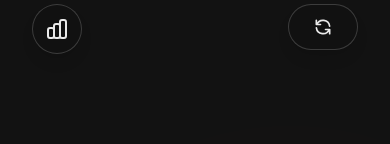
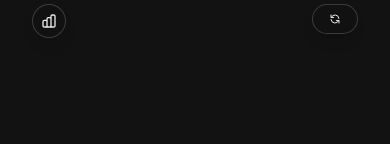
Before and after one commit to enesturkhan/ihlas-zikir, a Next.js app: page / in a window 390 px wide. Shown: the top 144 px of the page. Built offline with nearby package versions, Linux system fonts and the light colour scheme.

Commit message:
07.10.2025 - 12.06

```diff
--- a/src/app/page.tsx
+++ b/src/app/page.tsx
@@ -74,7 +74,7 @@ export default function Home() {
         {/* Reset Button */}
         <button
           onClick={() => setIsModalOpen(true)}
-          className="fixed top-1 md:bottom-8 md:top-auto right-8 px-6 py-3 rounded-full font-medium transition-all duration-300 backdrop-blur-sm shadow-lg hover:scale-105 active:scale-95 z-20"
+          className="fixed top-1 md:bottom-8 md:top-auto right-8 px-4 py-2 md:px-6 md:py-3 rounded-full font-medium transition-all duration-300 backdrop-blur-sm shadow-lg hover:scale-105 active:scale-95 z-20"
           style={{
             backgroundColor: 'rgba(18, 18, 18, 0.8)',
             border: '1px solid rgba(234, 234, 234, 0.2)',
@@ -93,7 +93,7 @@ export default function Home() {
         >
           <div className="flex items-center gap-2">
             <svg
-              className="w-5 h-5"
+              className="w-3 h-3 md:w-5 md:h-5"
               fill="none"
               stroke="currentColor"
               viewBox="0 0 24 24"
--- a/src/components/Statistics.tsx
+++ b/src/components/Statistics.tsx
@@ -64,7 +64,7 @@ export default function Statistics({ count, initialCount }: StatisticsProps) {
     return (
       <button
         onClick={() => setIsOpen(true)}
-        className="fixed top-1 md:bottom-8 md:top-auto left-8 p-3 rounded-full font-medium transition-all duration-300 backdrop-blur-sm shadow-lg hover:scale-105 active:scale-95 z-20"
+        className="fixed top-1 md:bottom-8 md:top-auto left-8 p-2 md:p-3 rounded-full font-medium transition-all duration-300 backdrop-blur-sm shadow-lg hover:scale-105 active:scale-95 z-20"
         style={{
           backgroundColor: 'rgba(18, 18, 18, 0.8)',
           border: '1px solid rgba(234, 234, 234, 0.2)',
@@ -82,7 +82,7 @@ export default function Statistics({ count, initialCount }: StatisticsProps) {
         }}
       >
         <svg
-          className="w-6 h-6"
+          className="w-4 h-4 md:w-6 md:h-6"
           fill="none"
           stroke="currentColor"
           viewBox="0 0 24 24"
```
